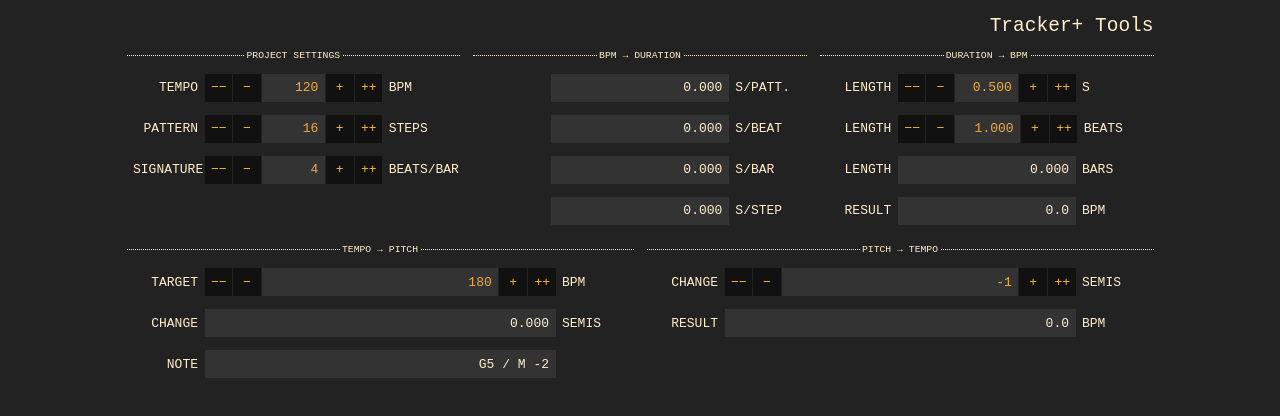
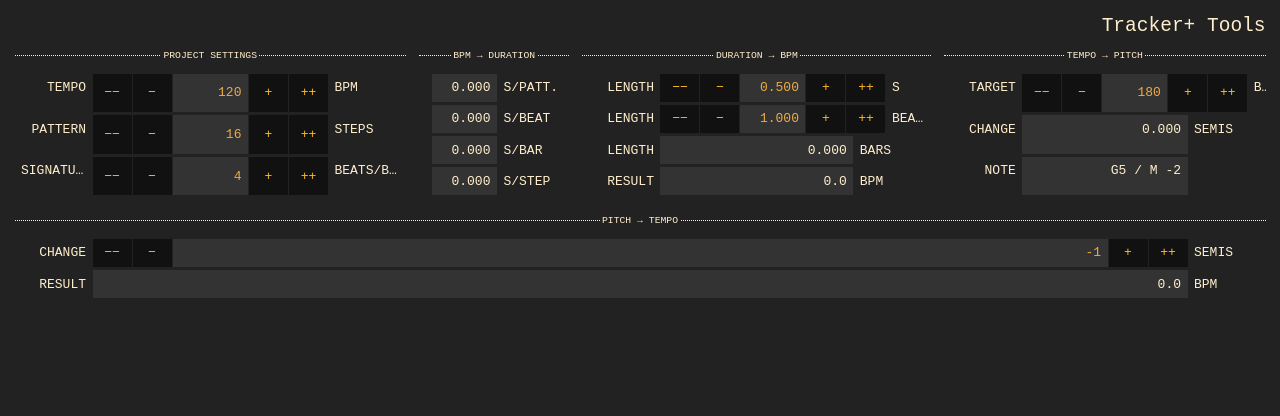
Before and after one commit to thykka/tracker-tools, a React (Vite) app: page / in a window 1280 px wide. Shown: the top 416 px of the page. Built offline with nearby package versions, Linux system fonts and the light colour scheme.

Commit message:
Layout improvements

```diff
--- a/src/Field.module.scss
+++ b/src/Field.module.scss
@@ -1,5 +1,8 @@
 .container {
   display: flex;
+  flex: 1 0 auto;
+  flex-flow: row nowrap;
+  overflow: hidden;
 }
 
 .label,
@@ -7,18 +10,33 @@
 .units,
 .button {
   padding: 0.5rem;
+  white-space: nowrap;
+  overflow: hidden;
+  text-overflow: ellipsis;
+}
+
+.label,
+.units {
+  flex: 0 1 6rem;
+  text-transform: uppercase;
 }
 
 .label {
-  flex: 0 0 auto;
-  width: 6rem;
+  flex-shrink: 0;
   text-align: right;
-  text-transform: uppercase;
+
+  &:empty {
+    flex: 0 0 0;
+  }
+}
+
+.units {
+  text-align: left;
 }
 
 .value {
-  flex: 1 1;
-  width: 5rem;
+  flex: 1 1 5rem;
+  min-width: 5rem;
   text-align: right;
 
   &:is(input) {
@@ -48,16 +66,9 @@
   color: var(--color-interactive-fg, white);
   cursor: pointer;
   white-space: nowrap;
-  width: 2.125rem;
+  width: 3rem;
 
   + .button {
     margin-left: 1px;
   }
 }
-
-.units {
-  flex: 0 0 6rem;
-  text-align: left;
-  text-transform: uppercase;
-  width: 5rem;
-}
--- a/src/FieldGroup.module.scss
+++ b/src/FieldGroup.module.scss
@@ -4,7 +4,7 @@
   display: flex;
   flex-flow: column nowrap;
   flex: 100%;
-  gap: 1rem;
+  gap: 0.25rem;
   padding: 1rem 0;
   margin: 0 0.5rem 0.5rem;
   max-width: 100%;
--- a/src/Frame.module.scss
+++ b/src/Frame.module.scss
@@ -2,7 +2,8 @@
   display: flex;
   flex-flow: row wrap;
   margin: 0 auto;
-  max-width: 80em;
+  width: 100em;
+  max-width: 100%;
 
   h1 {
     width: 100%;
```
